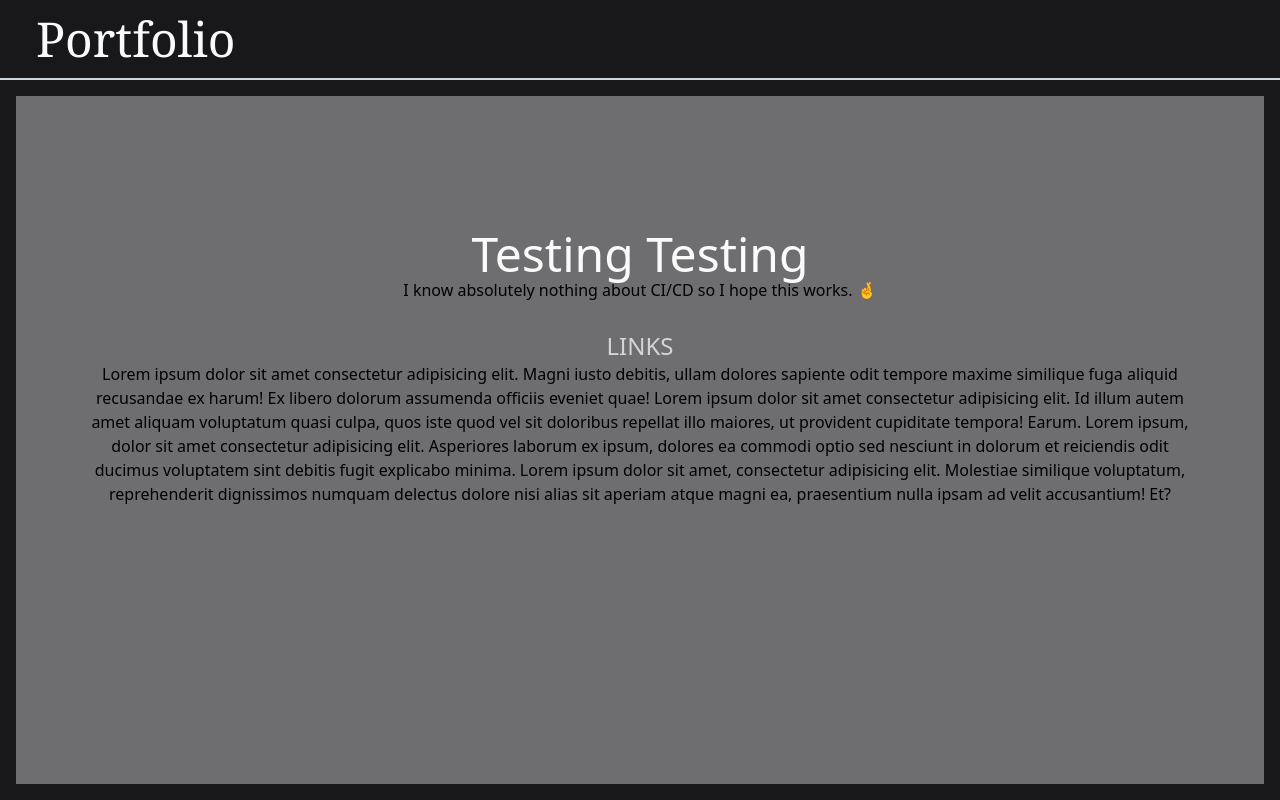
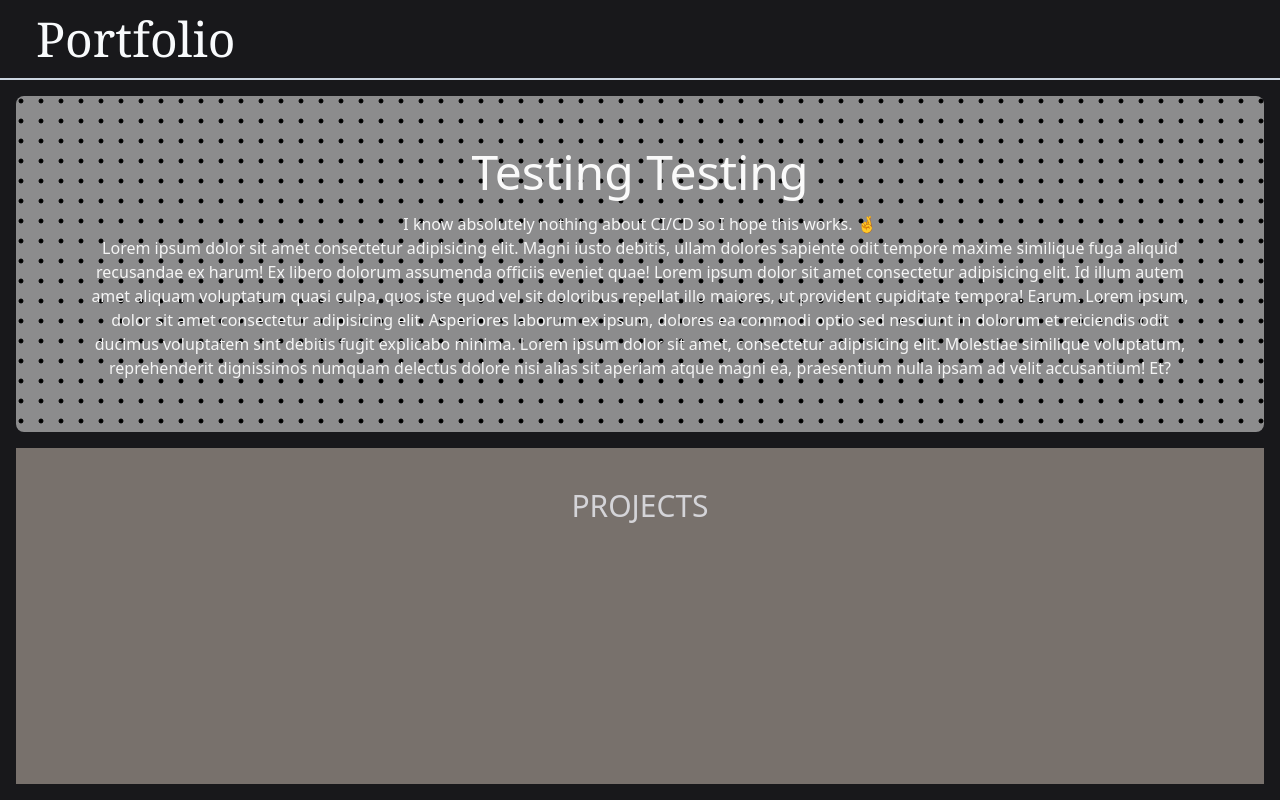
Before and after one commit to portjm/portjm.github.io, a SvelteKit app: page / in a window 1280 px wide. Built offline with nearby package versions, Linux system fonts and the light colour scheme.

Commit message:
added dynamic bg

```diff
--- a/src/routes/+page.svelte
+++ b/src/routes/+page.svelte
@@ -1,43 +1,94 @@
+<script>
+    import { onMount } from "svelte";
+    function draw_canvas(context) {
+        context.beginPath();
+        context.arc(500, 500, 500, 0, Math.PI, true);
+        context.strokeStyle = "red";
+        context.lineWidth = 10;
+        context.fillStyle = "wheat";
+        context.stroke();
+        context.fill();
+    }
+
+    function draw_grid(context) {
+        context.fillStyle = "rgb(255 255 255 / 50%)";
+        context.fillRect(0, 0, 2000, 1000);
+        for (let i = 0; i < 63; i++) {
+            for (let j = 0; j < 29; j++) {
+                context.beginPath();
+                context.arc(i * 20 + 5, j * 20 + 5, 2, 0, 2 * Math.PI);
+                // context.strokeStyle = "red";
+                // context.lineWidth = 1;
+                context.fillStyle = "black";
+                context.stroke();
+                context.fill();
+            }
+        }
+    }
+
+    function apply_bg(canvas) {
+        var data_url = canvas.toDataURL();
+        document.getElementById("main-card").style.background =
+            `url(${data_url})`;
+    }
+    onMount(() => {
+        const cnv = document.getElementById("bg-canvas");
+        const ctx = cnv.getContext("2d");
+        draw_grid(ctx);
+        apply_bg(cnv);
+    });
+</script>
+
 <svelte:head>
     <title>J.M. Porta</title>
 </svelte:head>
-<main class=" flex-grow flex p-4 bg-zinc-900 place-content-center w-screen">
-    <div id="main-card" class=" flex-grow content-center px-16 pb-36">
+<main
+    class=" flex-grow grid grid-rows-2 gap-4 p-4 bg-zinc-900 place-content-center w-screen"
+>
+    <div
+        id="main-card"
+        class=" flex-grow content-center px-16 py-10 rounded-lg"
+    >
         <div id="main-card-contents" class="text-center">
-            <h1 class="text-5xl text-zinc-50">Testing Testing</h1>
+            <h1 class="text-5xl text-zinc-50 mb-4">Testing Testing</h1>
             <p>
                 I know absolutely nothing about CI/CD so I hope this works. 🤞
             </p>
-            <div class=" mt-7">
-                <h2 class=" text-2xl text-zinc-300">LINKS</h2>
-                <p>
-                    Lorem ipsum dolor sit amet consectetur adipisicing elit.
-                    Magni iusto debitis, ullam dolores sapiente odit tempore
-                    maxime similique fuga aliquid recusandae ex harum! Ex libero
-                    dolorum assumenda officiis eveniet quae! Lorem ipsum dolor
-                    sit amet consectetur adipisicing elit. Id illum autem amet
-                    aliquam voluptatum quasi culpa, quos iste quod vel sit
-                    doloribus repellat illo maiores, ut provident cupiditate
-                    tempora! Earum. Lorem ipsum, dolor sit amet consectetur
-                    adipisicing elit. Asperiores laborum ex ipsum, dolores ea
-                    commodi optio sed nesciunt in dolorum et reiciendis odit
-                    ducimus voluptatem sint debitis fugit explicabo minima.
-                    Lorem ipsum dolor sit amet, consectetur adipisicing elit.
-                    Molestiae similique voluptatum, reprehenderit dignissimos
-                    numquam delectus dolore nisi alias sit aperiam atque magni
-                    ea, praesentium nulla ipsam ad velit accusantium! Et?
-                </p>
-
-                <p></p>
-            </div>
+            <p>
+                Lorem ipsum dolor sit amet consectetur adipisicing elit. Magni
+                iusto debitis, ullam dolores sapiente odit tempore maxime
+                similique fuga aliquid recusandae ex harum! Ex libero dolorum
+                assumenda officiis eveniet quae! Lorem ipsum dolor sit amet
+                consectetur adipisicing elit. Id illum autem amet aliquam
+                voluptatum quasi culpa, quos iste quod vel sit doloribus
+                repellat illo maiores, ut provident cupiditate tempora! Earum.
+                Lorem ipsum, dolor sit amet consectetur adipisicing elit.
+                Asperiores laborum ex ipsum, dolores ea commodi optio sed
+                nesciunt in dolorum et reiciendis odit ducimus voluptatem sint
+                debitis fugit explicabo minima. Lorem ipsum dolor sit amet,
+                consectetur adipisicing elit. Molestiae similique voluptatum,
+                reprehenderit dignissimos numquam delectus dolore nisi alias sit
+                aperiam atque magni ea, praesentium nulla ipsam ad velit
+                accusantium! Et?
+            </p>
         </div>
     </div>
+    <div class=" bg-stone-500 px-16 py-10">
+        <h2 class=" text-3xl text-zinc-300 text-center mb-3">PROJECTS</h2>
+    </div>
 </main>
+<canvas width="2000" height="1000" id="bg-canvas"></canvas>
 
 <style>
     #main-card {
         position: relative;
         z-index: 2;
-        background-color: rgba(240, 240, 240, 0.4);
+        /* background-color: rgba(240, 240, 240, 0.4); */
+    }
+    #main-card-contents p {
+        color: whitesmoke;
+    }
+    canvas {
+        display: none;
     }
 </style>
```
